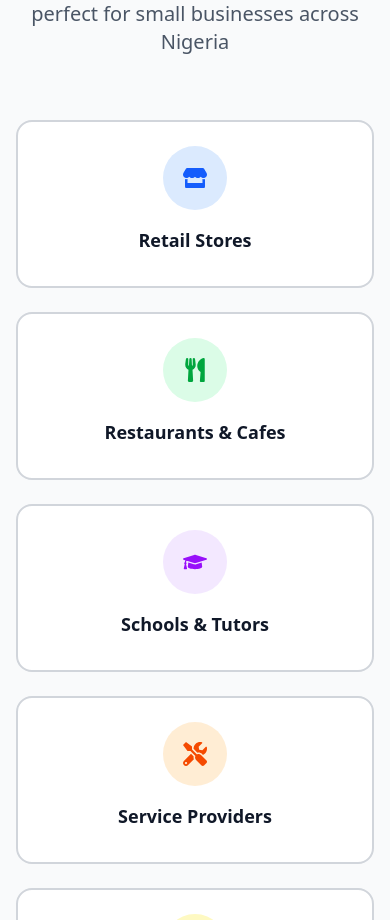
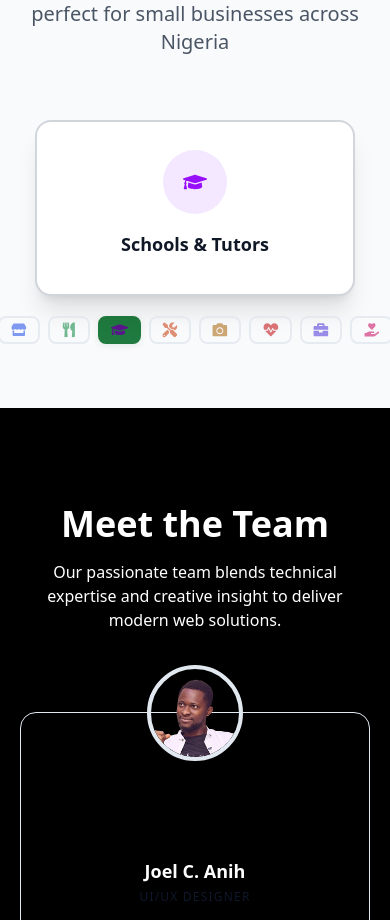
Before and after one commit to LottaCodr/Echoloft-Landing-Page, a React (Vite) app: page / in a window 390 px wide. Shown: the part 8608-9528 px from the top of the page. Built offline with nearby package versions, Linux system fonts and the light colour scheme.

Commit message:
Refactor WhoWeHelp component to implement responsive carousel for mobile, enhance card data structure, and improve layout with animations for better user experience.

```diff
--- a/src/components/WhoWeHelp.tsx
+++ b/src/components/WhoWeHelp.tsx
@@ -1,4 +1,4 @@
-import React from 'react'
+import React, { useRef, useEffect, useState } from 'react'
 import {
     FaStore,
     FaUtensils,
@@ -11,6 +11,82 @@ import {
 } from 'react-icons/fa';
 import { motion } from 'motion/react';
 
+// Card data for easier mapping
+const CARDS = [
+    {
+        icon: <FaStore className="text-blue-600 text-2xl" />,
+        dotIcon: FaStore,
+        bg: "bg-blue-100",
+        dotBg: "bg-blue-100",
+        dotIconColor: "text-blue-700",
+        dotIconColorActive: "text-blue-900",
+        title: "Retail Stores",
+    },
+    {
+        icon: <FaUtensils className="text-green-600 text-2xl" />,
+        dotIcon: FaUtensils,
+        bg: "bg-green-100",
+        dotBg: "bg-green-100",
+        dotIconColor: "text-green-700",
+        dotIconColorActive: "text-green-900",
+        title: "Restaurants & Cafes",
+    },
+    {
+        icon: <FaGraduationCap className="text-purple-600 text-2xl" />,
+        dotIcon: FaGraduationCap,
+        bg: "bg-purple-100",
+        dotBg: "bg-purple-100",
+        dotIconColor: "text-purple-700",
+        dotIconColorActive: "text-purple-900",
+        title: "Schools & Tutors",
+    },
+    {
+        icon: <FaTools className="text-orange-600 text-2xl" />,
+        dotIcon: FaTools,
+        bg: "bg-orange-100",
+        dotBg: "bg-orange-100",
+        dotIconColor: "text-orange-700",
+        dotIconColorActive: "text-orange-900",
+        title: "Service Providers",
+    },
+    {
+        icon: <FaCamera className="text-yellow-600 text-2xl" />,
+        dotIcon: FaCamera,
+        bg: "bg-yellow-100",
+        dotBg: "bg-yellow-100",
+        dotIconColor: "text-yellow-700",
+        dotIconColorActive: "text-yellow-900",
+        title: "Photographers",
+    },
+    {
+        icon: <FaHeartbeat className="text-red-600 text-2xl" />,
+        dotIcon: FaHeartbeat,
+        bg: "bg-red-100",
+        dotBg: "bg-red-100",
+        dotIconColor: "text-red-700",
+        dotIconColorActive: "text-red-900",
+        title: "Health & Wellness",
+    },
+    {
+        icon: <FaBriefcase className="text-indigo-600 text-2xl" />,
+        dotIcon: FaBriefcase,
+        bg: "bg-indigo-100",
+        dotBg: "bg-indigo-100",
+        dotIconColor: "text-indigo-700",
+        dotIconColorActive: "text-indigo-900",
+        title: "Professionals",
+    },
+    {
+        icon: <FaHandHoldingHeart className="text-pink-600 text-2xl" />,
+        dotIcon: FaHandHoldingHeart,
+        bg: "bg-pink-100",
+        dotBg: "bg-pink-100",
+        dotIconColor: "text-pink-700",
+        dotIconColorActive: "text-pink-900",
+        title: "Non-Profits",
+    },
+];
+
 const containerVariants = {
     hidden: { opacity: 0 },
     visible: {
@@ -19,7 +95,7 @@ const containerVariants = {
             staggerChildren: 0.1
         }
     }
-}
+};
 
 const itemVariants = {
     hidden: { opacity: 0, scale: 0.9 },
@@ -30,9 +106,53 @@ const itemVariants = {
             duration: 0.4
         }
     }
-}
+};
 
 export default function WhoWeHelp() {
+    // Responsive: Use a media query test for "mobile"
+    const [isMobile, setIsMobile] = useState(false);
+    useEffect(() => {
+        function checkMobile() {
+            setIsMobile(window.innerWidth < 768); // tailwind "md" breakpoint
+        }
+        checkMobile();
+        window.addEventListener('resize', checkMobile);
+        return () => window.removeEventListener('resize', checkMobile);
+    }, []);
+
+    // Carousel state for mobile
+    const [current, setCurrent] = useState(0);
+    const intervalRef = useRef<ReturnType<typeof setInterval> | null>(null);
+
+    // Autoplay logic (mobile-only)
+    useEffect(() => {
+        if (!isMobile) {
+            if (intervalRef.current) clearInterval(intervalRef.current);
+            setCurrent(0);
+            return;
+        }
+        intervalRef.current = setInterval(() => {
+            setCurrent(prev => (prev + 1) % CARDS.length);
+        }, 2500); // change slide every 2.5s
+        return () => {
+            if (intervalRef.current) clearInterval(intervalRef.current);
+        }
+    }, [isMobile]);
+
+    // Jump to a slide by dot click (mobile)
+    const goTo = (i: number) => setCurrent(i);
+
+    // Extracted color tokens from App.css (1–79): --color-primary (#1f7a3f), --color-border (#e2e8f0)
+    const dotActiveStyle = {
+        backgroundColor: "var(--color-primary)",
+        border: "2px solid var(--color-primary)",
+        boxShadow: "0 2px 6px 0 rgb(31 122 63 / 0.10)"
+    };
+    const dotInactiveStyle = {
+        backgroundColor: "transparent",
+        border: "2px solid var(--color-border)"
+    };
+
     return (
         <section className="py-16 bg-gray-50">
             <div className="max-w-7xl mx-auto px-4 sm:px-6 lg:px-8">
@@ -48,6 +168,69 @@ export default function WhoWeHelp() {
                         Our affordable website packages are perfect for small businesses across Nigeria
                     </p>
                 </motion.div>
+                {/* Carousel on mobile, grid on desktop+ */}
+                {isMobile ? (
+                    <div className="relative w-full max-w-xs mx-auto">
+                        {/* The "carousel" motion card */}
+                        <motion.div
+                            key={current}
+                            className="w-full"
+                            initial={{ opacity: 0, scale: 0.96, x: 30 }}
+                            animate={{ opacity: 1, scale: 1, x: 0 }}
+                            exit={{ opacity: 0, scale: 0.95, x: -30 }}
+                            transition={{ duration: 0.4, type: 'spring', damping: 28 }}
+                        >
+                            <div className="bg-white p-7 rounded-2xl border-2 border-gray-300 font-semibold transition-shadow duration-300 shadow-xl text-center relative overflow-hidden">
+                                <div className={`w-16 h-16 ${CARDS[current].bg} rounded-full flex items-center justify-center mx-auto mb-4`}>
+                                    {CARDS[current].icon}
+                                </div>
+                                <h3 className="text-lg font-bold text-gray-900 mb-2">{CARDS[current].title}</h3>
+                            </div>
+                        </motion.div>
+                        {/* Dots below */}
+                        <div className="flex justify-center gap-2 mt-5">
+                            {CARDS.map(({ dotIcon: DotIcon, dotBg, dotIconColor, dotIconColorActive }, i) => {
+                                const isActive = current === i;
+                                return (
+                                    <button
+                                        key={i}
+                                        className={`
+                                            w-7 h-7 rounded-full flex items-center justify-center transition-all duration-200
+                                            focus:outline-none
+                                            border
+                                            ${dotBg}
+                                            ${isActive ? '' : 'opacity-80'}
+                                        `}
+                                        /* We'll always show border, but style below will overlay when active/inactive */
+                                        style={isActive ? dotActiveStyle : dotInactiveStyle}
+                                        aria-label={`Go to slide ${i + 1}`}
+                                        type="button"
+                                        onClick={() => goTo(i)}
+                                        tabIndex={0}
+                                    >
+                                        <span
+                                            className={
+                                                [
+                                                    "flex items-center justify-center transition-transform duration-150",
+                                                    isActive ? dotIconColorActive : dotIconColor,
+                                                ].join(' ')
+                                            }
+                                            style={{
+                                                opacity: isActive ? 1 : 0.67,
+                                                transform: isActive ? "scale(1)" : "scale(0.85)",
+                                                fontSize: "1.10rem",
+                                                lineHeight: 1,
+                                                // Ensures the icons have strong contrast (darker text on light bg).
+                                            }}
+                                        >
+                                            <DotIcon />
+                                        </span>
+                                    </button>
+                                );
+                            })}
+                        </div>
+                    </div>
+                ) : (
                     <motion.div
                         className="grid grid-cols-1 md:grid-cols-2 lg:grid-cols-4 gap-6"
                         variants={containerVariants}
@@ -55,7 +238,9 @@ export default function WhoWeHelp() {
                         whileInView="visible"
                         viewport={{ once: true, margin: "-50px" }}
                     >
+                        {CARDS.map(({ icon, bg, title }, i) => (
                             <motion.div
+                                key={title}
                                 className="bg-white p-6 rounded-2xl border-2 border-gray-300 font-semibold transition-shadow duration-300 hover:shadow-2xl text-center relative overflow-hidden"
                                 variants={itemVariants}
                                 whileHover={{
@@ -65,117 +250,14 @@ export default function WhoWeHelp() {
                                 }}
                                 style={{ borderColor: "rgb(209 213 219)" }}
                             >
-                        <div className="w-16 h-16 bg-blue-100 rounded-full flex items-center justify-center mx-auto mb-4">
-                            <FaStore className="text-blue-600 text-2xl" />
+                                <div className={`w-16 h-16 ${bg} rounded-full flex items-center justify-center mx-auto mb-4`}>
+                                    {icon}
                                 </div>
-                        <h3 className="text-lg font-bold text-gray-900 mb-2">Retail Stores</h3>
+                                <h3 className="text-lg font-bold text-gray-900 mb-2">{title}</h3>
                             </motion.div>
-                    <motion.div
-                        className="bg-white p-6 rounded-2xl border-2 border-gray-300 font-semibold transition-shadow duration-300 hover:shadow-2xl text-center relative overflow-hidden"
-                        variants={itemVariants}
-                        whileHover={{
-                            scale: 1.05,
-                            borderColor: "#1f7a3f",
-                            transition: { duration: 0.3 }
-                        }}
-                        style={{ borderColor: "rgb(209 213 219)" }}
-                    >
-                        <div className="w-16 h-16 bg-green-100 rounded-full flex items-center justify-center mx-auto mb-4">
-                            <FaUtensils className="text-green-600 text-2xl" />
-                        </div>
-                        <h3 className="text-lg font-bold text-gray-900 mb-2">Restaurants & Cafes</h3>
+                        ))}
                     </motion.div>
-                    <motion.div
-                        className="bg-white p-6 rounded-2xl border-2 border-gray-300 font-semibold transition-shadow duration-300 hover:shadow-2xl text-center relative overflow-hidden"
-                        variants={itemVariants}
-                        whileHover={{
-                            scale: 1.05,
-                            borderColor: "#1f7a3f",
-                            transition: { duration: 0.3 }
-                        }}
-                        style={{ borderColor: "rgb(209 213 219)" }}
-                    >
-                        <div className="w-16 h-16 bg-purple-100 rounded-full flex items-center justify-center mx-auto mb-4">
-                            <FaGraduationCap className="text-purple-600 text-2xl" />
-                        </div>
-                        <h3 className="text-lg font-bold text-gray-900 mb-2">Schools & Tutors</h3>
-                    </motion.div>
-                    <motion.div
-                        className="bg-white p-6 rounded-2xl border-2 border-gray-300 font-semibold transition-shadow duration-300 hover:shadow-2xl text-center relative overflow-hidden"
-                        variants={itemVariants}
-                        whileHover={{
-                            scale: 1.05,
-                            borderColor: "#1f7a3f",
-                            transition: { duration: 0.3 }
-                        }}
-                        style={{ borderColor: "rgb(209 213 219)" }}
-                    >
-                        <div className="w-16 h-16 bg-orange-100 rounded-full flex items-center justify-center mx-auto mb-4">
-                            <FaTools className="text-orange-600 text-2xl" />
-                        </div>
-                        <h3 className="text-lg font-bold text-gray-900 mb-2">Service Providers</h3>
-                    </motion.div>
-                    <motion.div
-                        className="bg-white p-6 rounded-2xl border-2 border-gray-300 font-semibold transition-shadow duration-300 hover:shadow-2xl text-center relative overflow-hidden"
-                        variants={itemVariants}
-                        whileHover={{
-                            scale: 1.05,
-                            borderColor: "#1f7a3f",
-                            transition: { duration: 0.3 }
-                        }}
-                        style={{ borderColor: "rgb(209 213 219)" }}
-                    >
-                        <div className="w-16 h-16 bg-yellow-100 rounded-full flex items-center justify-center mx-auto mb-4">
-                            <FaCamera className="text-yellow-600 text-2xl" />
-                        </div>
-                        <h3 className="text-lg font-bold text-gray-900 mb-2">Photographers</h3>
-                    </motion.div>
-                    <motion.div
-                        className="bg-white p-6 rounded-2xl border-2 border-gray-300 font-semibold transition-shadow duration-300 hover:shadow-2xl text-center relative overflow-hidden"
-                        variants={itemVariants}
-                        whileHover={{
-                            scale: 1.05,
-                            borderColor: "#1f7a3f",
-                            transition: { duration: 0.3 }
-                        }}
-                        style={{ borderColor: "rgb(209 213 219)" }}
-                    >
-                        <div className="w-16 h-16 bg-red-100 rounded-full flex items-center justify-center mx-auto mb-4">
-                            <FaHeartbeat className="text-red-600 text-2xl" />
-                        </div>
-                        <h3 className="text-lg font-bold text-gray-900 mb-2">Health & Wellness</h3>
-                    </motion.div>
-                    <motion.div
-                        className="bg-white p-6 rounded-2xl border-2 border-gray-300 font-semibold transition-shadow duration-300 hover:shadow-2xl text-center relative overflow-hidden"
-                        variants={itemVariants}
-                        whileHover={{
-                            scale: 1.05,
-                            borderColor: "#1f7a3f",
-                            transition: { duration: 0.3 }
-                        }}
-                        style={{ borderColor: "rgb(209 213 219)" }}
-                    >
-                        <div className="w-16 h-16 bg-indigo-100 rounded-full flex items-center justify-center mx-auto mb-4">
-                            <FaBriefcase className="text-indigo-600 text-2xl" />
-                        </div>
-                        <h3 className="text-lg font-bold text-gray-900 mb-2">Professionals</h3>
-                    </motion.div>
-                    <motion.div
-                        className="bg-white p-6 rounded-2xl border-2 border-gray-300 font-semibold transition-shadow duration-300 hover:shadow-2xl text-center relative overflow-hidden"
-                        variants={itemVariants}
-                        whileHover={{
-                            scale: 1.05,
-                            borderColor: "#1f7a3f",
-                            transition: { duration: 0.3 }
-                        }}
-                        style={{ borderColor: "rgb(209 213 219)" }}
-                    >
-                        <div className="w-16 h-16 bg-pink-100 rounded-full flex items-center justify-center mx-auto mb-4">
-                            <FaHandHoldingHeart className="text-pink-600 text-2xl" />
-                        </div>
-                        <h3 className="text-lg font-bold text-gray-900 mb-2">Non-Profits</h3>
-                    </motion.div>
-                </motion.div>
+                )}
             </div>
         </section>
     );
```
Lines whose indentation alone changed are shown as unchanged.
